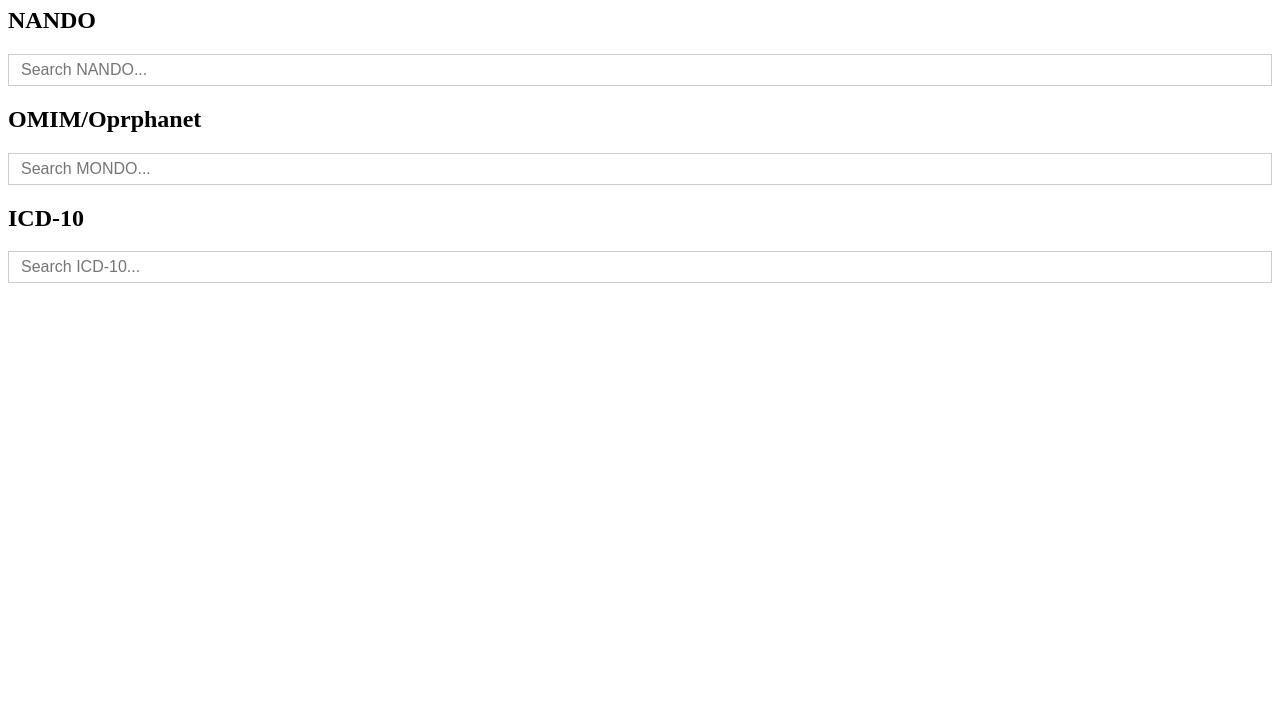
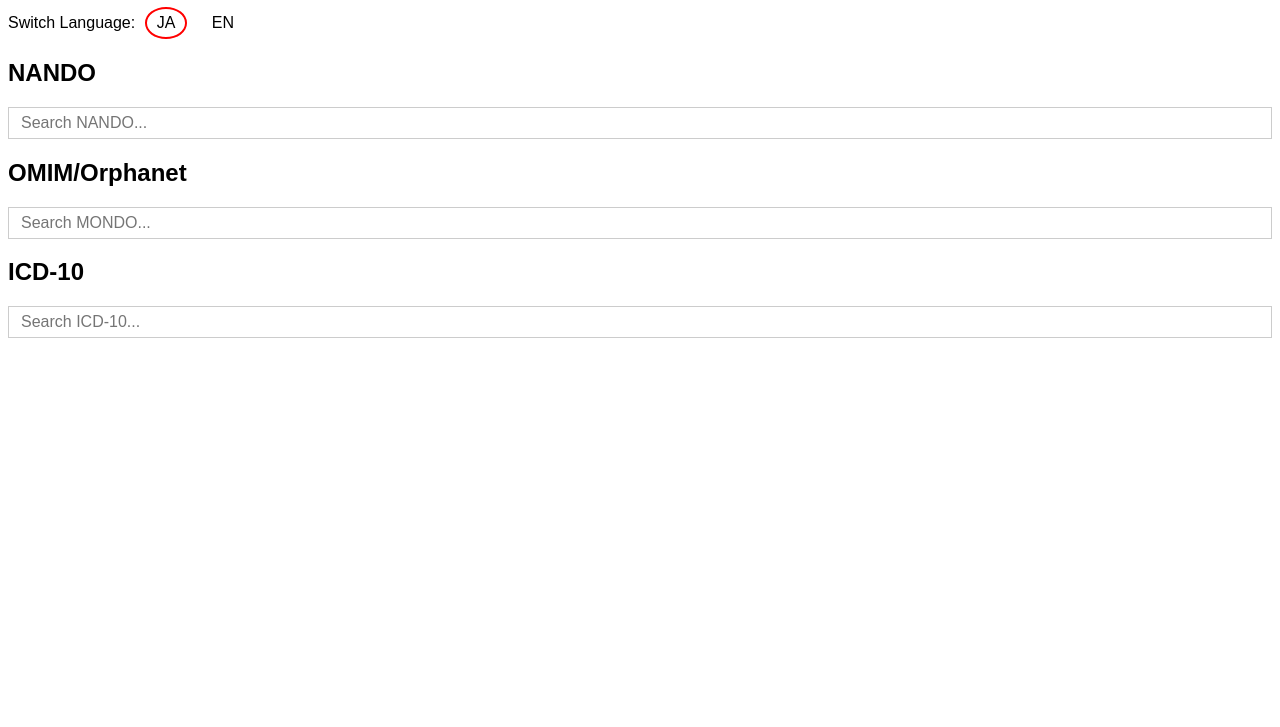
Before and after one commit to gstein314/pubcasefinder_tools_dev, a website with bundled scripts: page smart_text_box/demo/index.html in a window 1280 px wide. Shown: the part 73-800 px from the top of the page. Built offline with nearby package versions, Linux system fonts and the light colour scheme.

Commit message:
add language button to demo

```diff
--- a/smart_text_box/demo/index.html
+++ b/smart_text_box/demo/index.html
@@ -5,16 +5,43 @@
   <meta charset="UTF-8">
   <title>Smart Text Box Demo</title>
   <link rel="stylesheet" href="../style.css">
+  <style>
+    /* デモ用スタイル */
+    body {
+      font-family: Arial, sans-serif;
+    }
+
+    .selected-language {
+      display: inline-block;
+      border: 2px solid red;
+      border-radius: 50%;
+      padding: 5px 10px;
+      margin: 0 5px;
+    }
+
+    .language-option {
+      cursor: pointer;
+      padding: 5px 10px;
+      margin: 0 5px;
+    }
+  </style>
 </head>
 
 <body>
   <h1>Smart Text Box Demo</h1>
+
+  <div>
+    <label>Switch Language:</label>
+    <span id="lang-ja" class="language-option selected-language" onclick="switchLanguage('ja')">JA</span>
+    <span id="lang-en" class="language-option" onclick="switchLanguage('en')">EN</span>
+  </div>
+
   <h2>NANDO</h2>
   <div class="smart-text-box-container">
     <input type="text" id="NANDO" class="smart-text-box-input" autocomplete="off" placeholder="Search NANDO...">
   </div>
 
-  <h2>OMIM/Oprphanet</h2>
+  <h2>OMIM/Orphanet</h2>
   <div class="smart-text-box-container">
     <input type="text" id="MONDO" class="smart-text-box-input" autocomplete="off" placeholder="Search MONDO...">
   </div>
--- a/smart_text_box/demo/js/main.js
+++ b/smart_text_box/demo/js/main.js
@@ -31,3 +31,17 @@
       console.error('Unknown input box ID:', inputBoxId);
   }
 });
+
+// デモ用
+window.switchLanguage = function (lang) {
+  const htmlElement = document.documentElement;
+  htmlElement.lang = lang;
+
+  document.querySelectorAll('.language-option').forEach((option) => {
+    option.classList.remove('selected-language');
+  });
+
+  document.getElementById(`lang-${lang}`).classList.add('selected-language');
+};
+
+switchLanguage('ja');
```
